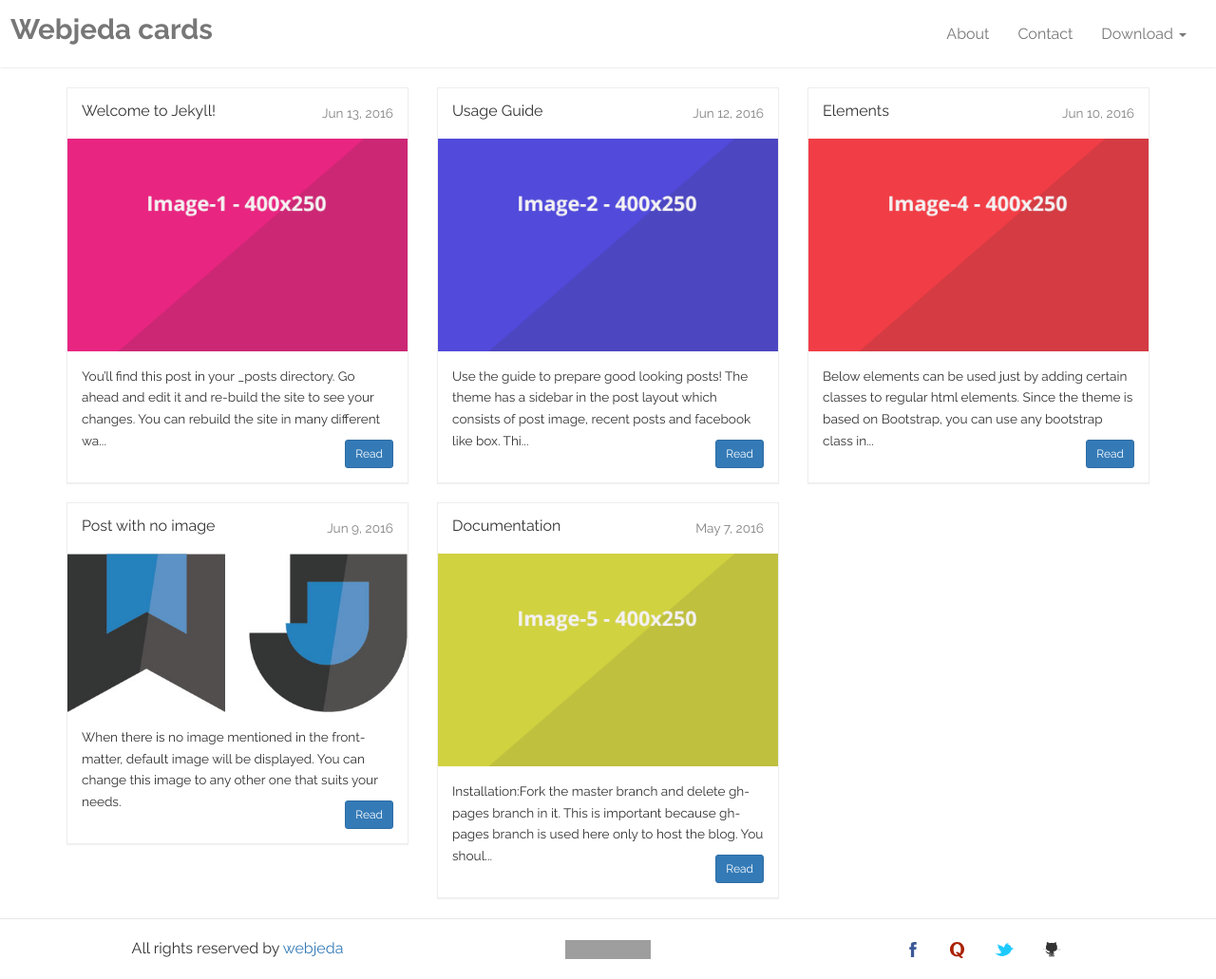
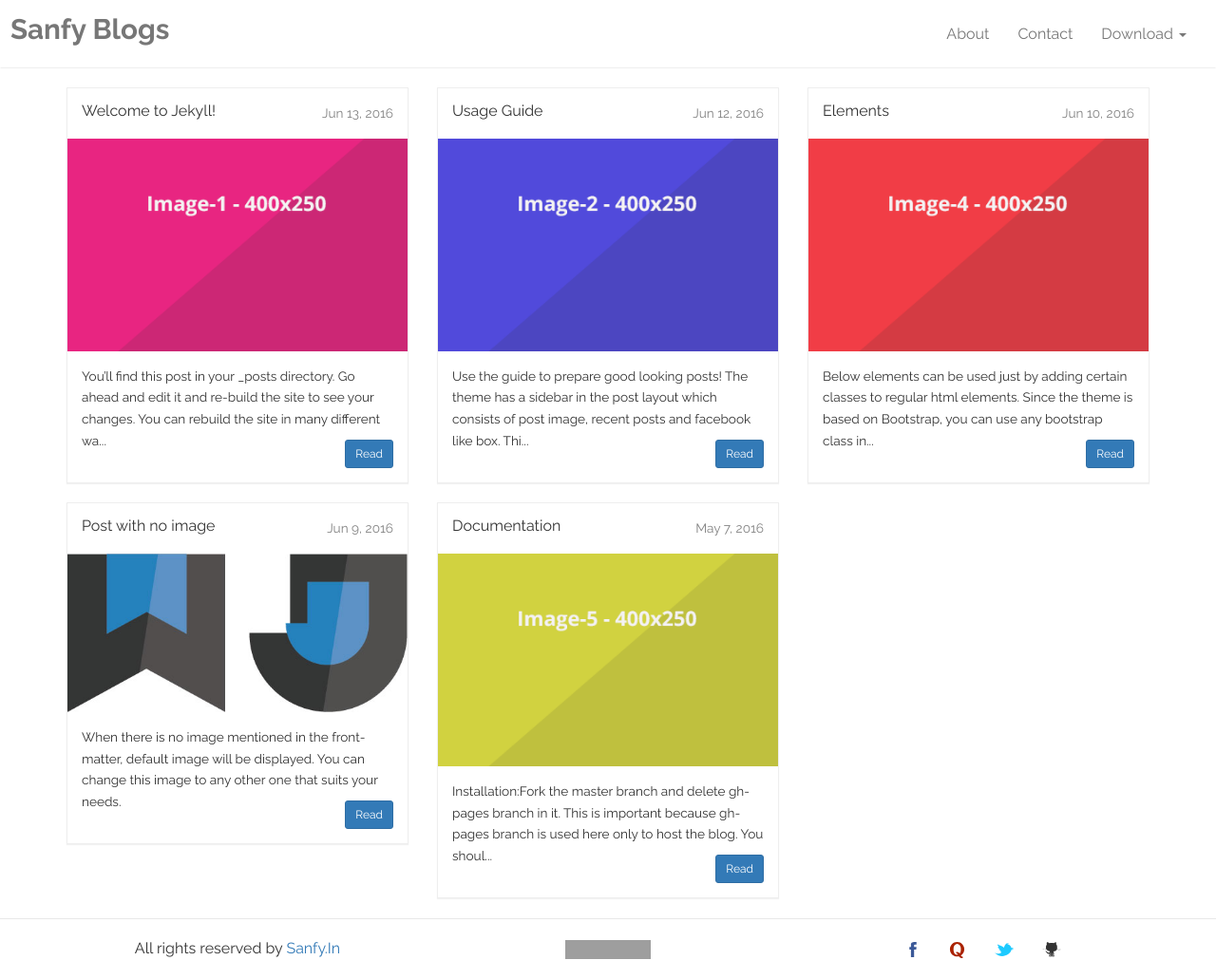
Before and after one commit to sanfyin/sanfy-blog, a Jekyll site: the page built from index.html, in a window 1280 px wide. Shown: the whole page at 95% size. Built offline with Jekyll 4.4.1, drawn with Linux system fonts in a browser that asks for light colours; the list of posts is cut into pages by our own code; grey boxes are pictures that could not be loaded.

Commit message:
Added site info

```diff
--- a/_config.yml
+++ b/_config.yml
@@ -6,24 +6,24 @@
 # 'jekyll serve'. If you change this file, please restart the server process.
 
 # Site settings
-title: Webjeda cards
-email: your-email@domain.com
+title: Sanfy Blogs
+email: me@sanfy.in
 description: > # this means to ignore newlines until "baseurl:"
-  Webjeda Cards is a Bootstrap based jekyll theme for portfolio, photography or any kind of blog.
+  Tech blog.
 
 
 
-baseurl: "/cards" # the subpath of your site, e.g. /blog
-url: "http://webjeda.com" # the base hostname & protocol for your site
+baseurl: "/sanfy-blog" # the subpath of your site, e.g. /blog
+url: "https://sanfyin.github.io" # the base hostname & protocol for your site
 
 #sidebar
 default-image: webjeda-logo-big.jpg # If there is no featured image in a post then this image will be showed. Also on all pages this image will be showed. Use a 500x250 image.
 
 #footer
-built-by: webjeda
+built-by: Sanfy.In
 copyright:
-   name: webjeda
-   link: 'http://blog.webjeda.com'
+   name: Sanfy.In
+   link: 'http://blog.sanfy.in'
 
 # Build settings
 markdown: kramdown
@@ -35,18 +35,18 @@
 analytics: UA-83979019-1
 
 # Comments
-disqus-shortname: webjeda-demo
+disqus-shortname: blog-sanfy-in
 
 #social
-facebook: http://facebook.com/webjeda
-quora: http://quora.com/sharathdt
-twitter: http://twitter.com/@webjeda
-github: http://github.com/webjeda
+facebook: http://facebook.com/sanfyin
+quora: http://quora.com/#
+twitter: http://twitter.com/#
+github: http://github.com/sanfyin
 
 #facebook like box
 fb-app-id: 549480635219583
-fb-page-url: https://www.facebook.com/webjeda/
-fb-page-title: webjeda
+fb-page-url: https://www.facebook.com/sanfyin/
+fb-page-title: Sanfy.In
 
 # Sass style
 sass:
```
